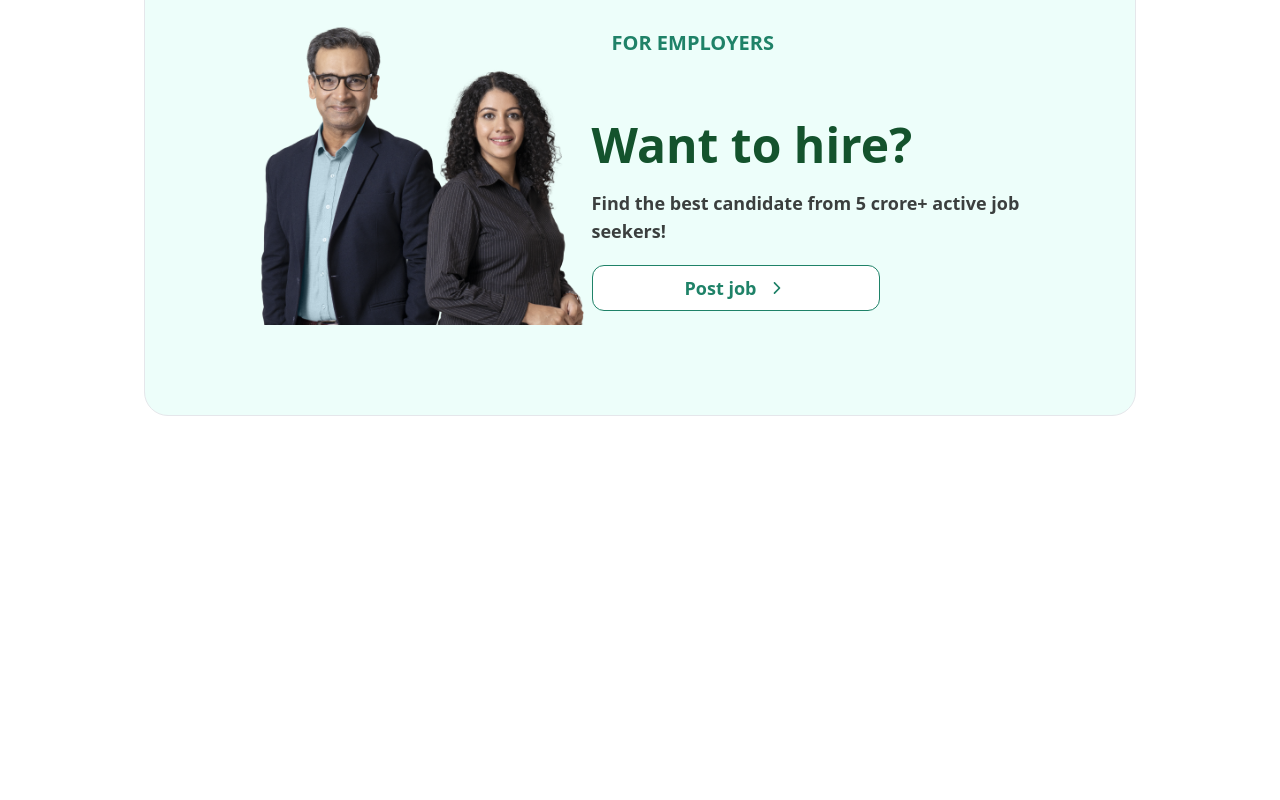
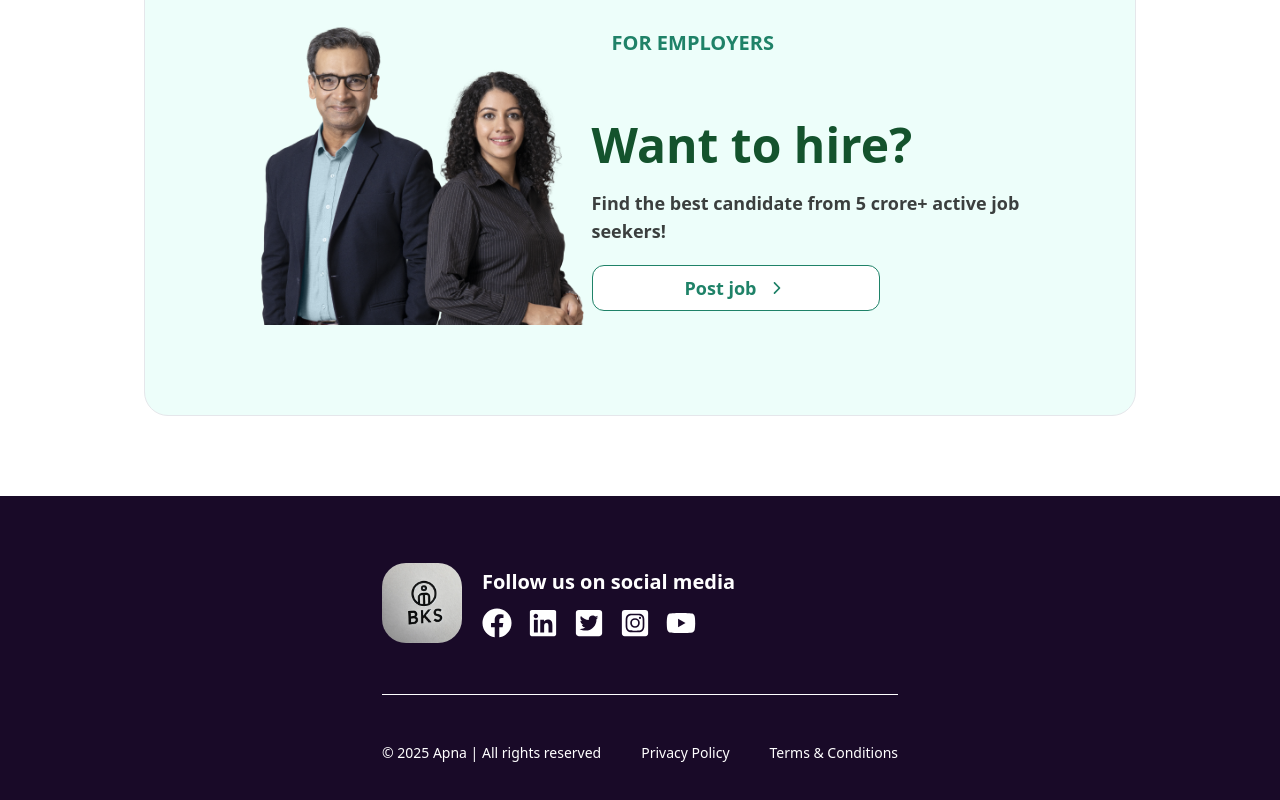
Before and after one commit to Sohel-Shaikh-939/Job-Portal-UI, a React (Vite) app: page / in a window 1280 px wide. Shown: the part 1930-2730 px from the top of the page. Before the commit the page ends 2426 px from the top, so only its background shows below. Built offline with nearby package versions, Linux system fonts and the light colour scheme.

Commit message:
Footer component completed

```diff
--- a/src/App.jsx
+++ b/src/App.jsx
@@ -1,3 +1,4 @@
+import Footer from "./components/Footer";
 import Header from "./components/Header";
 import Home from "./routes/Home";
 
@@ -6,6 +7,7 @@ const App = () => {
     <>
       <Header></Header>
       <Home></Home>
+      <Footer></Footer>
     </>
   );
 };
--- /dev/null
+++ b/src/components/Footer.jsx
@@ -0,0 +1,42 @@
+import logo from "../assets/logo.webp";
+import { FaFacebook } from "react-icons/fa";
+import { FaLinkedin } from "react-icons/fa";
+import { FaTwitterSquare } from "react-icons/fa";
+import { FaInstagramSquare } from "react-icons/fa";
+import { FaYoutube } from "react-icons/fa";
+
+const Footer = () => {
+  return (
+    <>
+      <footer className="w-full bg-[#190A28] py-16 px-0 md:px-32 text-white overflow-hidden">
+        <div className="m-auto w-fit">
+          <div className="flex gap-5 items-center">
+            <img src={logo} alt="" className="w-14 h-14 md:h-auto md:w-20 rounded-3xl" />
+            <div className="space-y-3 py-2">
+              <h1 className="text-xl font-semibold">
+                Follow us on social media
+              </h1>
+              <div className="flex gap-4 text-3xl">
+                <FaFacebook />
+                <FaLinkedin />
+                <FaTwitterSquare />
+                <FaInstagramSquare />
+                <FaYoutube />
+              </div>
+            </div>
+          </div>
+
+          <div className="my-12 border-b border-white w"></div>
+
+          <div className="flex flex-col text-center md:flex-row gap-4 md:gap-10 text-sm">
+            <a href="">© 2025 Apna | All rights reserved</a>
+            <a href="">Privacy Policy</a>
+            <a href="">Terms & Conditions</a>
+          </div>
+        </div>
+      </footer>
+    </>
+  );
+};
+
+export default Footer;
--- a/src/routes/Home.jsx
+++ b/src/routes/Home.jsx
@@ -102,7 +102,7 @@ const Home = () => {
       {/* Category Cards Section */}
       <section className="lg:py-28 lg:px-32 md:py-5 px-4 w-full bg-white md:grid lg:grid-cols-3 md:grid-cols-2 space-y-5 space-x-3 -z-50">
         {/* Text content */}
-        <div className="py-10 text-6xl max-w-96 m-h-72 font-bold leading-1 m-auto">
+        <div className="py-10 text-3xl text-center md:text-6xl max-w-96 m-h-72 font-bold leading-1 m-auto">
           Popular Searches on our site
         </div>
 
```
